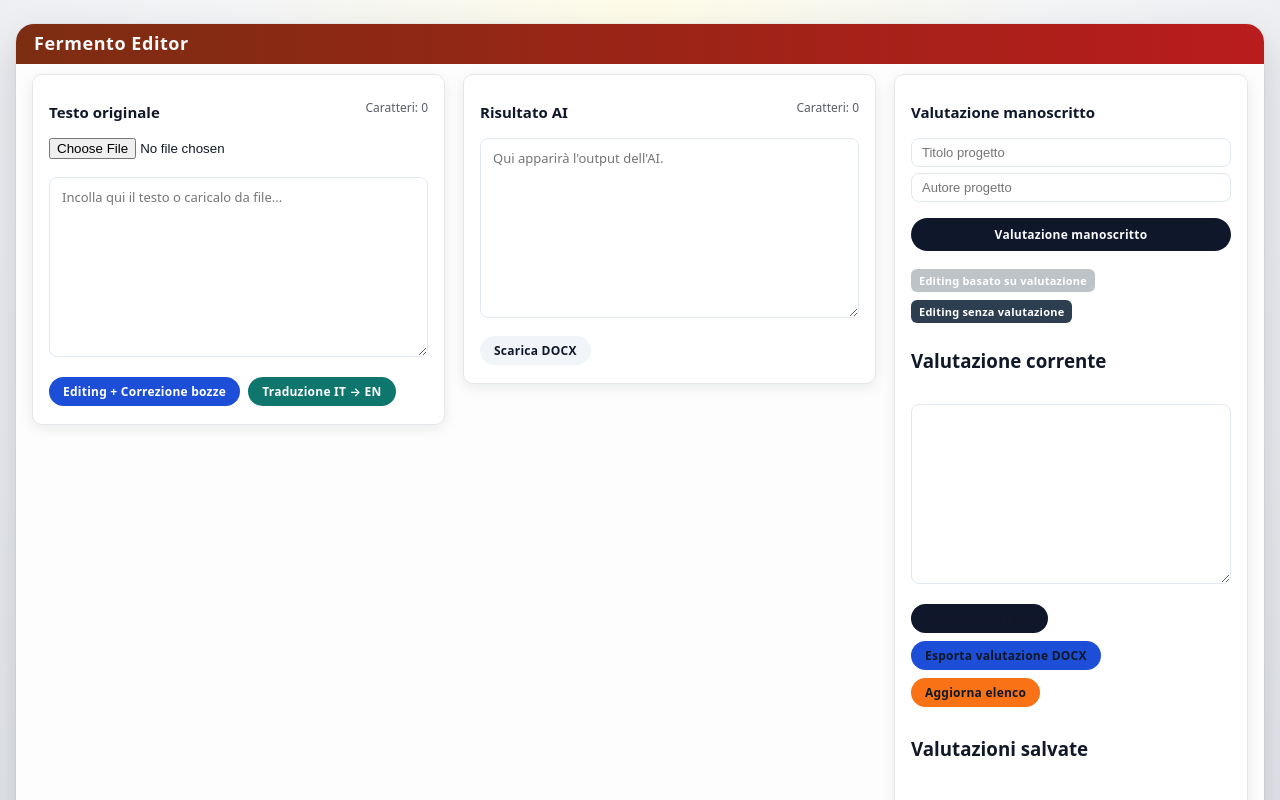
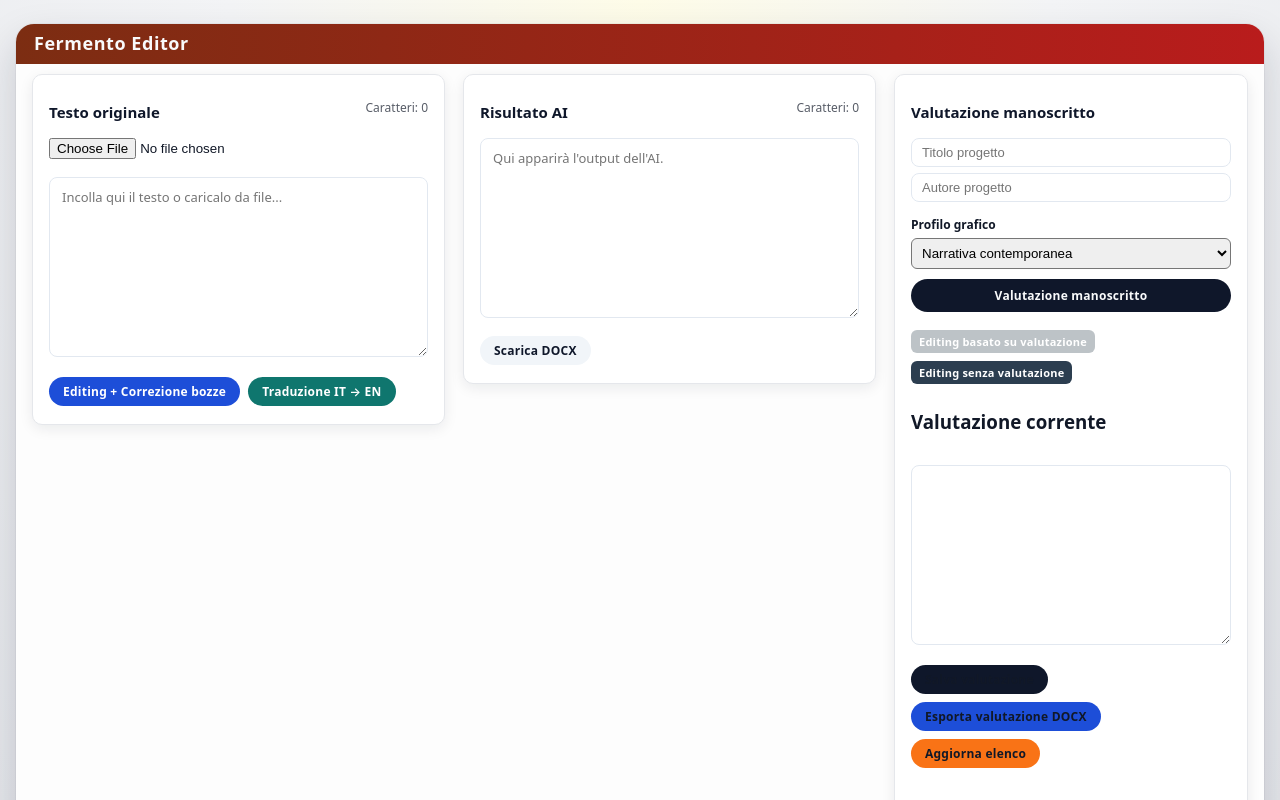
Before and after one commit to fermento-editor/fermento-editor, a React (Vite) app: page / in a window 1280 px wide. Shown: the top 800 px of the page. Built offline with nearby package versions, Linux system fonts and the light colour scheme.

Commit message:
UI: aggiunto menu profilo grafico

```diff
--- a/src/App.jsx
+++ b/src/App.jsx
@@ -36,6 +36,9 @@ function App() {
 
   // ✅ nuovo: preferenza se l’editing deve usare la valutazione
   const [useEvalForEditing, setUseEvalForEditing] = useState(false);
+
+  // ✅ nuovo: profilo grafico (UI → prompt)
+ const [graphicProfile, setGraphicProfile] = useState("Narrativa contemporanea");
 
     function stripHtmlToText(html) {
     if (!html) return "";
@@ -579,6 +582,21 @@ async function handleExportEvaluationDocx() {
               onChange={(e) => setProjectAuthor(e.target.value)}
               placeholder="Autore progetto"
             />
+                        {/* ✅ nuovo: profilo grafico */}
+            <div style={{ marginTop: "8px", width: "100%" }}>
+              <label style={{ fontSize: "12px", fontWeight: 700, display: "block", marginBottom: "4px" }}>
+                Profilo grafico
+              </label>
+              <select
+                value={graphicProfile}
+                onChange={(e) => setGraphicProfile(e.target.value)}
+                style={{ width: "100%", padding: "6px", borderRadius: "6px" }}
+              >
+                <option value="Narrativa italiana classica">Narrativa italiana classica</option>
+                <option value="Narrativa contemporanea">Narrativa contemporanea</option>
+                <option value="Saggistica / Non-fiction">Saggistica / Non-fiction</option>
+              </select>
+            </div>
           </div>
 
           <button
```
